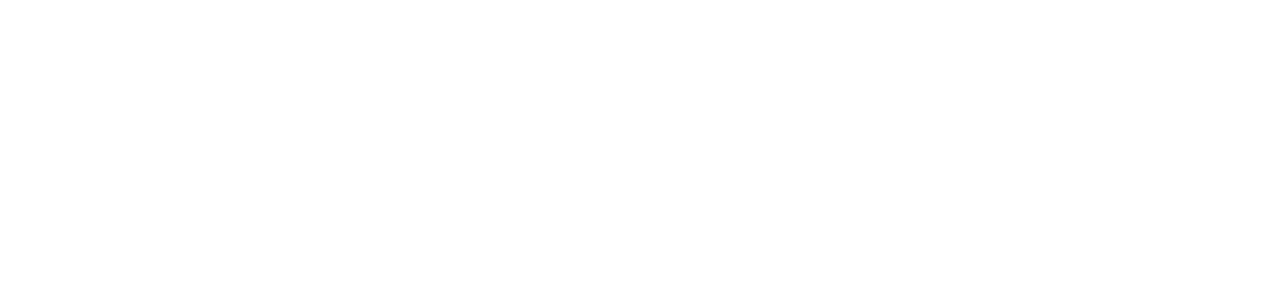
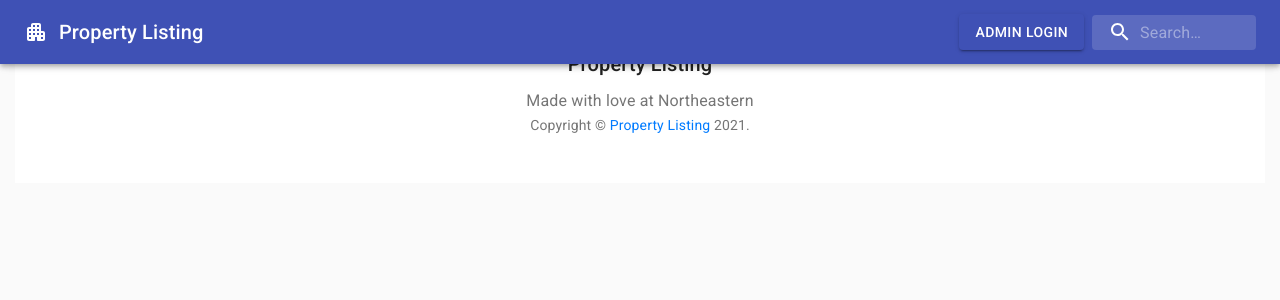
Before and after one commit to shadymaniac313/wbdv-team-project-proprental, a React (Create React App) app: page /admin/AddProperty in a window 1280 px wide. Shown: the top 300 px of the page. Built offline with nearby package versions, Linux system fonts and the light colour scheme.

Commit message:
admin pages routing added

```diff
--- a/src/App.js
+++ b/src/App.js
@@ -5,6 +5,8 @@
 import SignUp from "./components/sign-up.component";
 import Home from "./components/home.component";
 import AdminSignIn from "./components/admin-signin.component";
+import AddProperty from "./components/admin-addproperty.component"
+import AdminHome from "./components/admin-home.component"
 
 function App() {
     return (
@@ -13,6 +15,8 @@
                 <Route path = "/SignIn" component = {SignIn}/>
                 <Route path = "/SignUp" component = {SignUp}/>
                 <Route path = "/AdminSignIn" component = {AdminSignIn}/>
+                <Route path = "/AdminHome" component = {AdminHome}/>
+                <Route path = "/admin/AddProperty" component = {AddProperty}/>
                 <Route path="/" exact={true}>
                       <Home/>
                 </Route>
--- a/src/components/admin-addproperty.component.js
+++ b/src/components/admin-addproperty.component.js
@@ -0,0 +1,45 @@
+import React from 'react';
+import Avatar from '@material-ui/core/Avatar';
+import Button from '@material-ui/core/Button';
+import CssBaseline from '@material-ui/core/CssBaseline';
+import TextField from '@material-ui/core/TextField';
+import {Link} from "react-router-dom";
+import Grid from '@material-ui/core/Grid';
+import Box from '@material-ui/core/Box';
+import LockOutlinedIcon from '@material-ui/icons/LockOutlined';
+import Typography from '@material-ui/core/Typography';
+import { makeStyles } from '@material-ui/core/styles';
+import Container from '@material-ui/core/Container';
+import Toolbar from "@material-ui/core/Toolbar";
+import ApartmentRoundedIcon from '@material-ui/icons/ApartmentRounded';
+import AppBar from "@material-ui/core/AppBar";
+import SearchAppBar from './search-bar.component';
+import FooterComponent from "./footer.component";
+
+
+const useStyles = makeStyles((theme) => ({
+
+}));
+
+export default function AddProperty() {
+
+
+    const classes = useStyles();
+
+    return (
+        <div>
+        <Container component="main" maxWidth="xs">
+        <SearchAppBar />
+        <CssBaseline />
+
+
+
+        </Container>
+        <FooterComponent />
+        </div>
+
+
+
+
+    );
+}
--- a/src/components/admin-home.component.js
+++ b/src/components/admin-home.component.js
@@ -0,0 +1,45 @@
+import React from 'react';
+import Avatar from '@material-ui/core/Avatar';
+import Button from '@material-ui/core/Button';
+import CssBaseline from '@material-ui/core/CssBaseline';
+import TextField from '@material-ui/core/TextField';
+import {Link} from "react-router-dom";
+import Grid from '@material-ui/core/Grid';
+import Box from '@material-ui/core/Box';
+import LockOutlinedIcon from '@material-ui/icons/LockOutlined';
+import Typography from '@material-ui/core/Typography';
+import { makeStyles } from '@material-ui/core/styles';
+import Container from '@material-ui/core/Container';
+import Toolbar from "@material-ui/core/Toolbar";
+import ApartmentRoundedIcon from '@material-ui/icons/ApartmentRounded';
+import AppBar from "@material-ui/core/AppBar";
+import SearchAppBar from './search-bar.component';
+import FooterComponent from "./footer.component";
+
+
+const useStyles = makeStyles((theme) => ({
+
+}));
+
+export default function AdminHome() {
+
+
+    const classes = useStyles();
+
+    return (
+        <div>
+        <Container component="main" maxWidth="xs">
+        <SearchAppBar />
+        <CssBaseline />
+
+
+
+        </Container>
+        <FooterComponent />
+        </div>
+
+
+
+
+    );
+}
```
